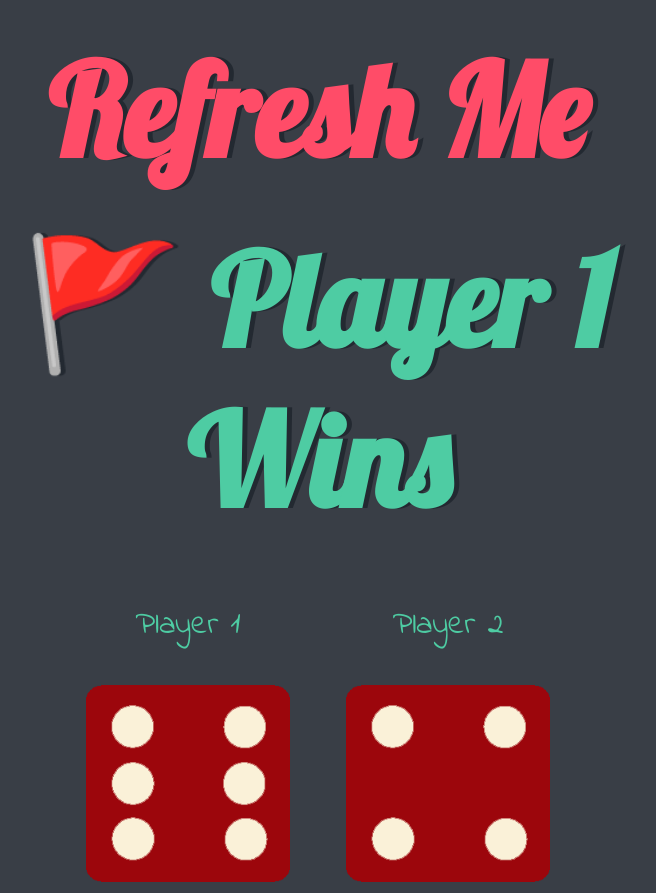
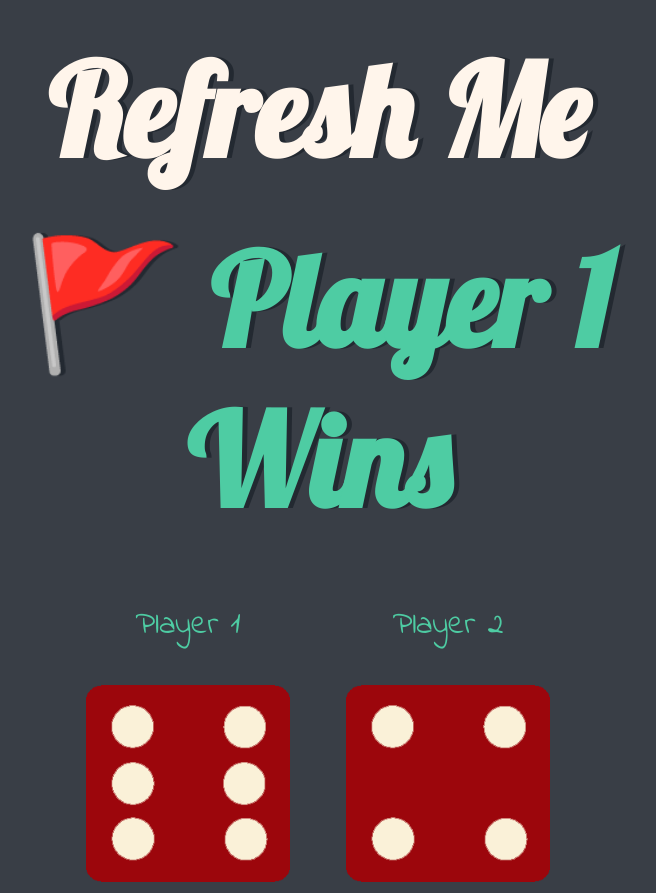
Before and after one commit to tannuchoudhary/Dice-Game, a plain HTML site: page index.html in a window 1280 px wide. Shown: the top 893 px of the page, without its empty margins (322-978 px from the left). Drawn offline with Linux system fonts and the light colour scheme.

Commit message:
Update styles.css

```diff
--- a/styles.css
+++ b/styles.css
@@ -22,7 +22,7 @@ h1, h2 {
   color: #4ECCA3;
 }
 .main-text{
-    color : #ff4c68;
+    color : #FFF5EB;
 }
 p {
   font-size: 2rem;
```
